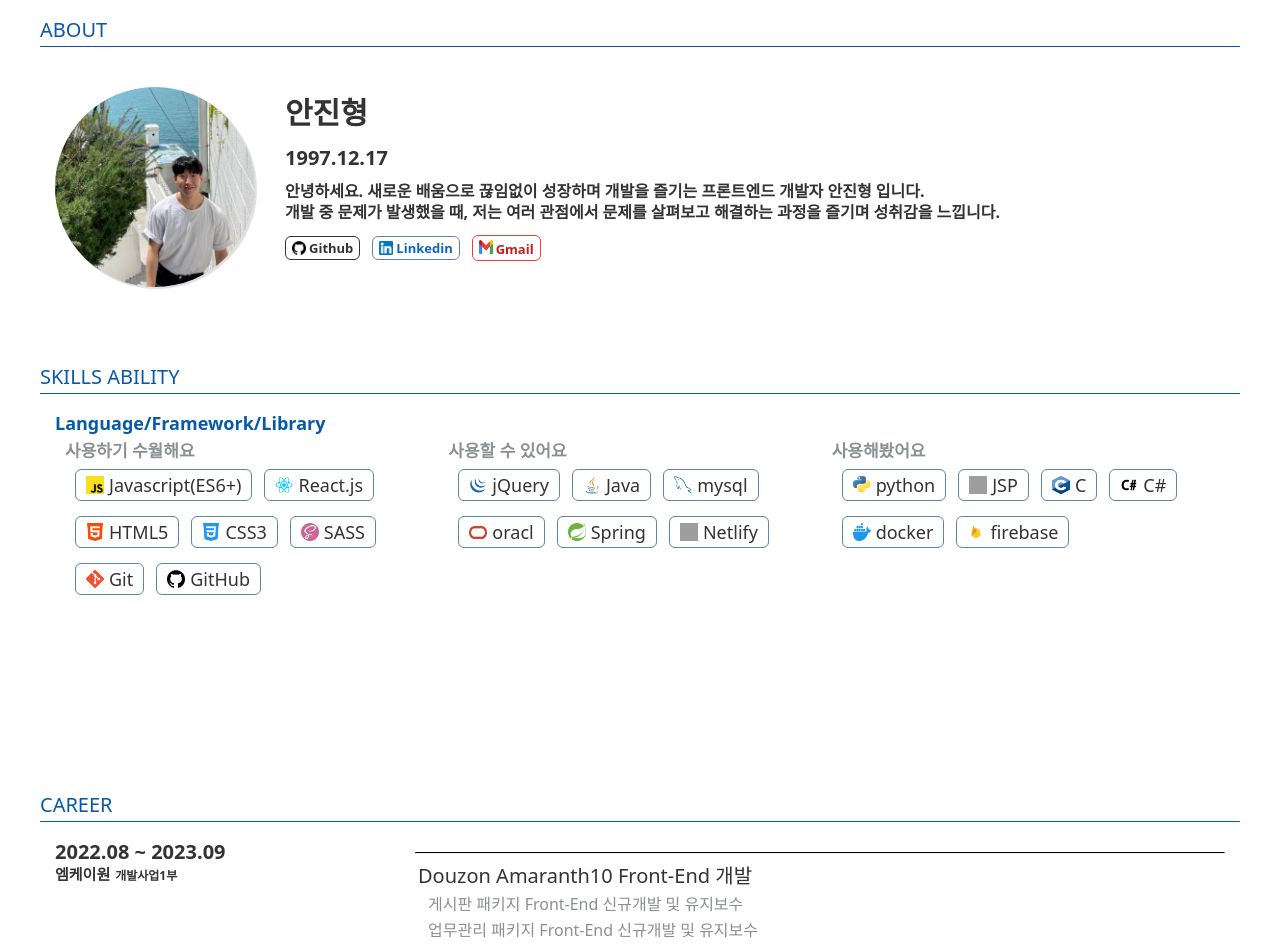
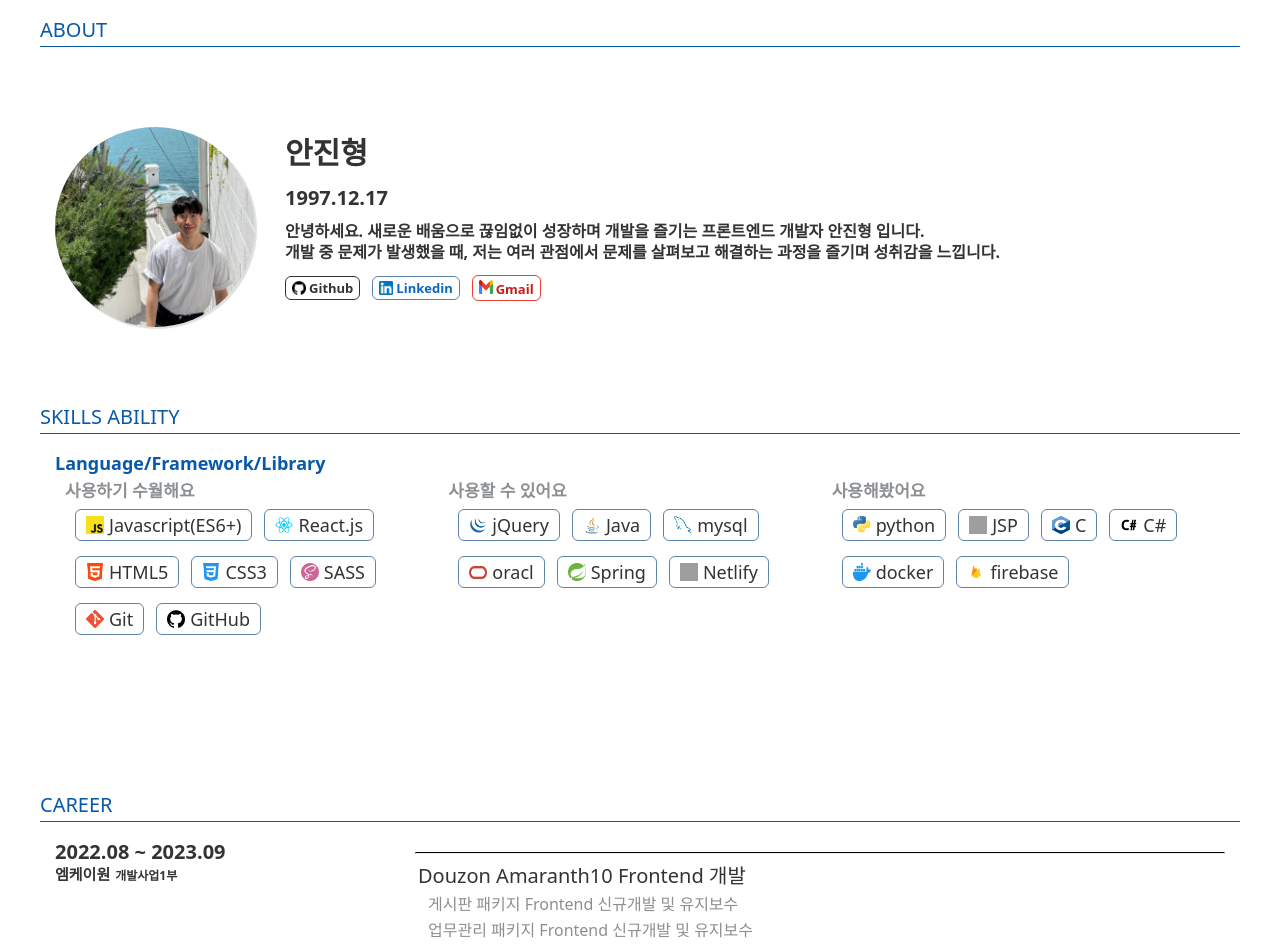
Before and after one commit to AnJinHyeong/jinhyeong-an, a React (Create React App) app: page / in a window 1280 px wide. Shown: the part 1620-2570 px from the top of the page. Built offline with nearby package versions, Linux system fonts and the light colour scheme; grey boxes are pictures that could not be loaded; a web font is replaced by a local one.

Commit message:
프로젝트 설명 추가

```diff
--- a/src/components/Chapter2.js
+++ b/src/components/Chapter2.js
@@ -23,9 +23,9 @@ const Chapter2 = () => {
                 <hr className='line' />
                 <div className='col-row'>
                   <div className='col-row-item'>
-                    <p className='col-row-contant'>Douzon Amaranth10 Front-End 개발</p>
-                    <p className="col-row-sub-contant">게시판 패키지 Front-End 신규개발 및 유지보수</p>
-                    <p className="col-row-sub-contant">업무관리 패키지 Front-End 신규개발 및 유지보수</p>
+                    <p className='col-row-contant'>Douzon Amaranth10 Frontend 개발</p>
+                    <p className="col-row-sub-contant">게시판 패키지 Frontend 신규개발 및 유지보수</p>
+                    <p className="col-row-sub-contant">업무관리 패키지 Frontend 신규개발 및 유지보수</p>
                   </div>
                   <div className='col-row-item'>
                     <p className='col-row-contant'>Douzon Amaranth10 Custom 개발 및 유지보수</p>
--- a/src/components/Projectmodal1.js
+++ b/src/components/Projectmodal1.js
@@ -43,7 +43,7 @@ const Projectmodal1 = ({displayFlag, modalFlagCon}) => {
               <strong>진행기간</strong>
             </div>
             <div className="info-contant">
-              <strong className='writing'>2023.01.01 - 2023.01.14</strong>
+              <strong className='writing'>2023.01.01 ~ 2023.01.14</strong>
             </div>
           </div>
 
--- a/src/components/Projectmodal2.js
+++ b/src/components/Projectmodal2.js
@@ -42,7 +42,7 @@ const Projectmodal2 = ({displayFlag, modalFlagCon}) => {
               <strong>진행기간</strong>
             </div>
             <div className="info-contant">
-              <strong className='writing'>2022.04.27~2022.05.11</strong>
+              <strong className='writing'>2022.04.27 ~ 2022.05.11</strong>
             </div>
           </div>
 
--- a/src/components/Projectmodal3.js
+++ b/src/components/Projectmodal3.js
@@ -44,7 +44,7 @@ const Projectmodal3 = ({displayFlag, modalFlagCon}) => {
               <strong>진행기간</strong>
             </div>
             <div className="info-contant">
-              <strong className='writing'>2021.07.21~2021.08.04</strong>
+              <strong className='writing'>2021.07.21 ~ 2021.08.04</strong>
             </div>
           </div>
 
--- a/src/components/Projectmodal4.js
+++ b/src/components/Projectmodal4.js
@@ -44,7 +44,7 @@ const Projectmodal4 = ({displayFlag, modalFlagCon}) => {
               <strong>진행기간</strong>
             </div>
             <div className="info-contant">
-              <strong className='writing'>2021.05.24~2021.06.06</strong>
+              <strong className='writing'>2021.05.24 ~ 2021.06.06</strong>
             </div>
           </div>
 
@@ -103,12 +103,13 @@ const Projectmodal4 = ({displayFlag, modalFlagCon}) => {
         {/* 프로젝트 상세 내용 */}
         <div className='modal-project-detail'>
           <h2 className='title'>프로젝트 설명</h2>
-          <p className='contant'>온라인 책 쇼핑몰 사이트</p>
+          <p className='contant'>도서 쇼핑몰 사이트</p>
 
           <h2 className='title'>기능</h2>
           <p className='contant'>로그인</p>
           <p className='contant'>회원가입</p>
           <p className='contant'>사이트 관리 페이지(관리자)</p>
+          <p className='contant'>인기 도서 실시간랭킹 노출</p>
           <p className='contant'>도서 상품 구매</p>
           <p className='contant'>구매 상품 배송현황 조회</p>
           <p className='contant'>구매 상품 리뷰 작성 및 관리</p>
--- a/src/css/main.css
+++ b/src/css/main.css
@@ -94,14 +94,13 @@
   padding-top: 40px;
 }
 .about{
-  margin-bottom: 80px;
 }
 .profile{
   display: flex;
   align-items: center;
   justify-content: start;
   padding: 0 15px;
-  margin: 40px auto 0;
+  margin: 80px auto;
 }
 .profile-img{
   width: 200px;
```
